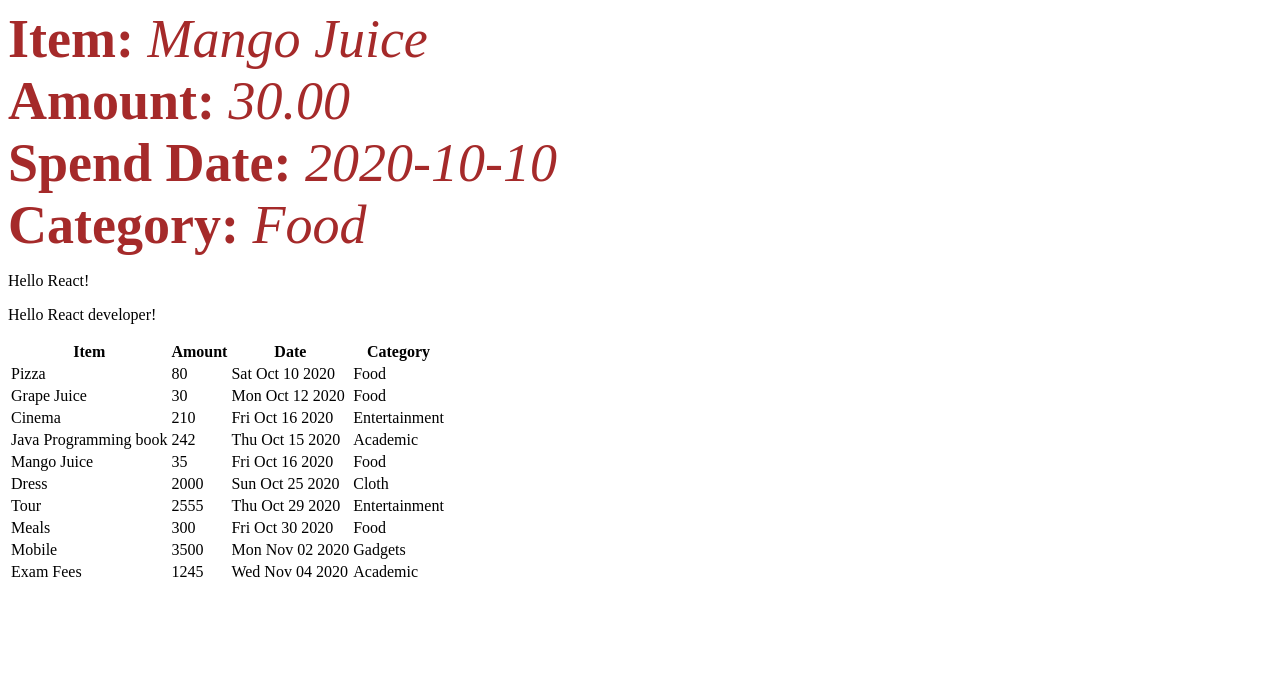
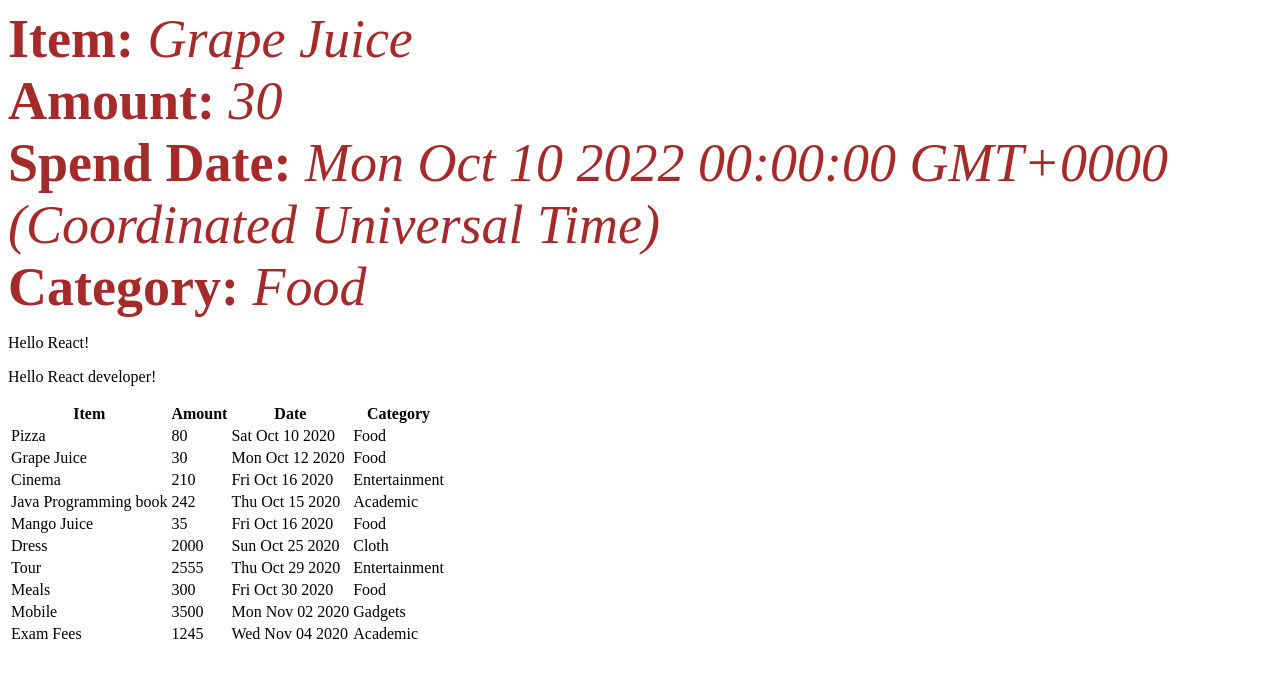
Before and after one commit to jasonwee/MyReactJS, a React (Create React App) app in the folder tutorialpoint/expense-manager-reactjs/: page / in a window 1280 px wide. Shown: the top 678 px of the page. Built offline with nearby package versions, Linux system fonts and the light colour scheme.

Commit message:
added component formattedmoney

```diff
--- a/tutorialpoint/expense-manager-reactjs/src/components/ExpenseEntryItem.js
+++ b/tutorialpoint/expense-manager-reactjs/src/components/ExpenseEntryItem.js
@@ -1,16 +1,22 @@
 import React from 'react';
 import './ExpenseEntryItem.css';
 import styles from './ExpenseEntryItem.module.css';
+
+
 class ExpenseEntryItem extends React.Component {
+
+   constructor(props) {
+      super(props);
+   }
 
    render() {
       return (
          //<div className="itemStyle">
          <div className={styles.itemStyle}>
-            <div><b>Item:</b> <em>Mango Juice</em></div>
-            <div><b>Amount:</b> <em>30.00</em></div>
-            <div><b>Spend Date:</b> <em>2020-10-10</em></div>
-            <div><b>Category:</b> <em>Food</em></div>
+            <div><b>Item:</b> <em>{this.props.name}</em></div>
+            <div><b>Amount:</b> <em>{this.props.amount}</em></div>
+            <div><b>Spend Date:</b> <em>{this.props.spendDate.toString()}</em></div>
+            <div><b>Category:</b> <em>{this.props.category}</em></div>
          </div>
       );
    }
--- a/tutorialpoint/expense-manager-reactjs/src/index.js
+++ b/tutorialpoint/expense-manager-reactjs/src/index.js
@@ -35,9 +35,15 @@ const items = [
    { id: 10, name: "Exam Fees", amount: 1245, spendDate: "2020-11-04", category: "Academic" }
 ]
 
+const name = "Grape Juice"
+const amount = 30.00
+const spendDate = new Date("2022-10-10")
+const category = "Food"
+
+
 ReactDOM.render(
    <React.StrictMode>
-      <ExpenseEntryItem />
+      <ExpenseEntryItem name={name} amount={amount} spendDate={spendDate} category={category} />
       <div>
            <MessageWithEvent name="React" />
            <MessageWithEvent name="React developer" />
```
Also changed, not shown: tutorialpoint/expense-manager-reactjs/src/components/FormattedMoney.js (added, +21 -0 lines).
